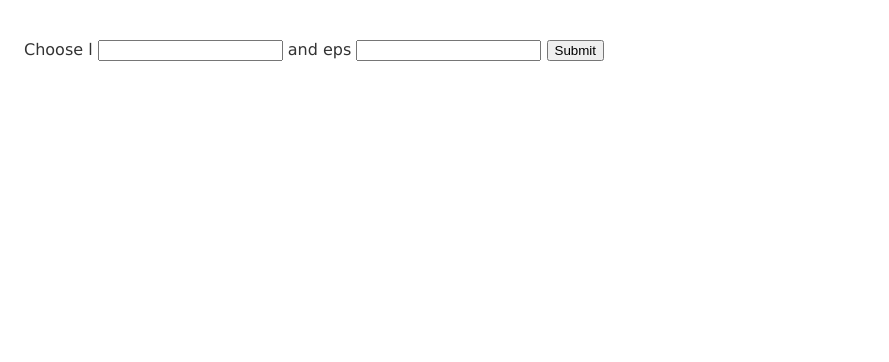
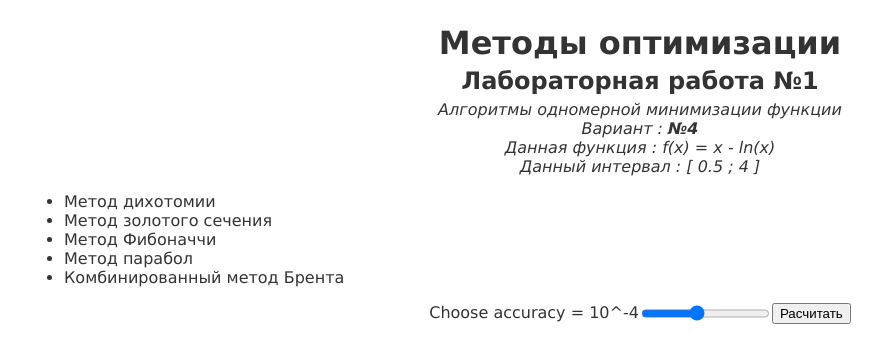
Before and after one commit to vlad1zzzy/metOptLab1, a plain HTML site: page index.html in a window 1280 px wide. Shown: the whole page, without its empty margins (0-889 px from the left). Drawn offline with Linux system fonts and the light colour scheme.

Commit message:
Create page

```diff
--- a/index.html
+++ b/index.html
@@ -8,12 +8,31 @@
 <body>
 
 <div class="page">
+    <h1>Методы оптимизации</h1>
+    <h2>Лабораторная работа №1</h2>
+    <div class="info">
+        <div class="name">Алгоритмы одномерной минимизации функции</div>
+        <div class="variant">Вариант : <strong>№4</strong></div>
+        <div class="function">Данная функция : f(x) = x - ln(x)</div>
+        <div class="interval">Данный интервал : [ 0.5 ; 4 ]</div>
+    </div>
+
+    <div class="methods">
+        <ul>
+            <li>Метод дихотомии</li>
+            <li>Метод золотого сечения</li>
+            <li>Метод Фибоначчи</li>
+            <li>Метод парабол</li>
+            <li>Комбинированный метод Брента</li>
+        </ul>
+    </div>
+
     <form id="form" method="post">
-        <label for="l">Choose l</label>
-        <input type="text" maxlength="10" id="l" class="accuracy"/>
-        <label for="eps">and eps</label>
-        <input  type="text" maxlength="10" id="eps" class="accuracy"/>
-        <button type="button">Submit</button>
+        <label for="l">Choose accuracy = 10^-</label>
+        <!--<input type="text" maxlength="1" id="l" class="accuracy"/>-->
+        <span id="l-value"></span>
+        <input type="range" min="1" max="8" value="4" class="slider" id="l">
+        <button type="button">Расчитать</button>
     </form>
     <div class="datatable"></div>
 </div>
--- a/js/fibonacci.js
+++ b/js/fibonacci.js
@@ -20,7 +20,7 @@ function fibonacci(a, b, l, eps) {
         }
     }
     if (n === -1) {
-        console.log("Error")
+        alert("Error")
         return -1;
     }
     let x1 = a + (fibs[n - 2] / fibs[n]) * (b - a);
--- a/js/main.js
+++ b/js/main.js
@@ -43,22 +43,32 @@ const createTable = () => {
     dataTable.append(table)
 }
 
+const lSlider = document.getElementById("l");
+const lValue = document.getElementById("l-value");
+lValue.innerHTML = lSlider.value;
+lSlider.oninput = function() {
+    lValue.innerHTML = this.value;
+}
+
+
 const btn = document.querySelector("button")
 
 btn.addEventListener("click", function () {
     while (dataTable.firstChild) {
         dataTable.removeChild(dataTable.firstChild)
+        stats.length = 0
     }
     const lInput = document.getElementById("l")
     const l = lInput.value
-    const epsInput = document.getElementById("eps")
-    const eps = epsInput.value
-    if (l === "" || eps === "" || isNaN(l) || isNaN(eps) || l >= 1 || eps >= 1) {
+    if (notValidInput(l)) {
         lInput.value = ""
-        epsInput.value = ""
-        alert("Invalid l or eps")
+        alert("Invalid l value")
     } else {
-        fibonacci(0.5, 4, l, eps)
+        fibonacci(0.5, 4, Math.pow(10, -l), Math.pow(10, -4))
         createTable()
     }
+
+    function notValidInput(str) {
+        return (str === "" || isNaN(str) || str < 1 || str > 8)
+    }
 })
--- a/style.css
+++ b/style.css
@@ -20,8 +20,23 @@ html {
     margin: 0 auto;
 }
 
-.accuracy {
-    margin: 1rem auto;
+.page {
+}
+
+h1, h2, h3 {
+    margin: 0.3rem auto;
+    text-align: center;
+}
+
+.info > div {
+    font-style: italic;
+    text-align: center;
+}
+
+form {
+    display: flex;
+    justify-content: center;
+    margin: 1rem 0;
 }
 
 /* datatable */
@@ -43,6 +58,7 @@ html {
     border: 1px solid var(--datatable-color);
     padding: 0.5em;
     font-size: 0.8rem;
+    overflow: hidden;
 }
 
 .datatable tbody tr:nth-child(2n-1) {
```
